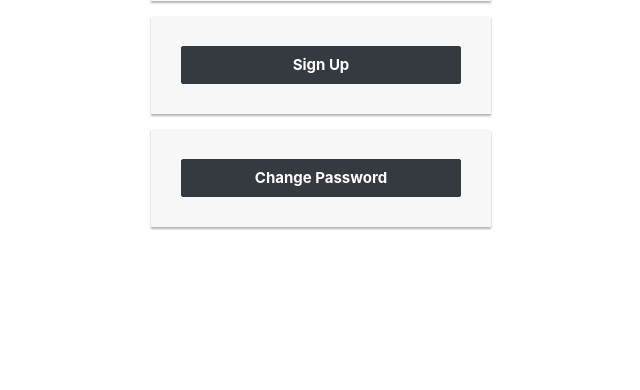
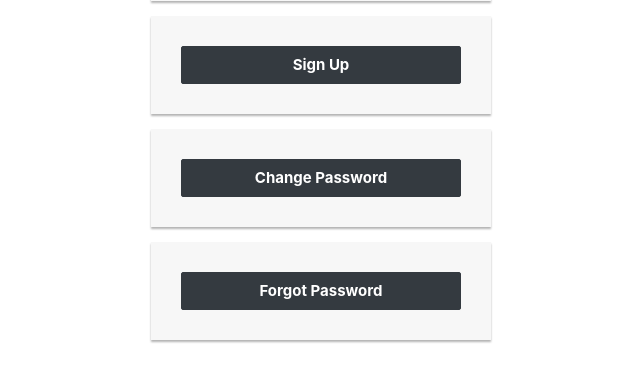
Before and after one commit to ethanwoolbert/washuhackathon, a Flask app: page / in a window 1280 px wide. Shown: the part 454-844 px from the top of the page, without its empty margins (319-959 px from the left). Before the commit the page ends 684 px from the top, so only its background shows below. Run offline with Flask 2, Linux system fonts and the light colour scheme; some libraries are stand-ins or nearby versions.

Commit message:
Update index.html

```diff
--- a/templates/index.html
+++ b/templates/index.html
@@ -2,7 +2,7 @@
 <html>
     <head>
         <!--Title-->
-        <title>Trade WashU</title>
+        <title>YesChat</title>
 
         <!--Style sheet link-->
         <link rel="stylesheet" href="https://maxcdn.bootstrapcdn.com/bootstrap/4.0.0/css/bootstrap.min.css" integrity="sha384-Gn5384xqQ1aoWXA+058RXPxPg6fy4IWvTNh0E263XmFcJlSAwiGgFAW/dAiS6JXm" crossorigin="anonymous">
@@ -43,6 +43,9 @@
             <form action = "/changePasswordPage" method = "post">
                     <button type="submit" class="btn btn-dark btn-block">Change Password</button>
             </form>
+            <form action = "/forgotPasswordPage" method = "post">
+                <button type="submit" class="btn btn-dark btn-block">Forgot Password</button>
+        </form>
         </div>
     </body>
 </html>
```
